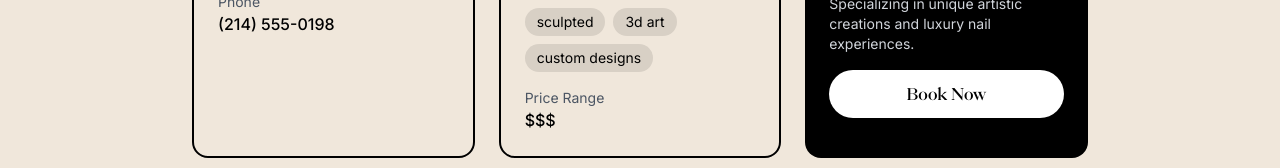
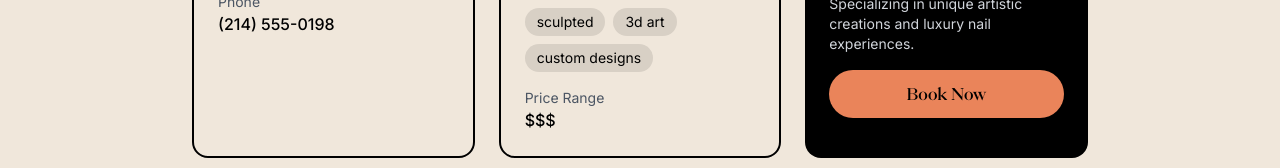
Before and after one commit to NextGenNails/nail-art-search, a Next.js app in the folder frontend/: page /artist/ariadna in a window 1280 px wide. Shown: the part 454-622 px from the top of the page. Built offline with nearby package versions, Linux system fonts and the light colour scheme; no server answers; the database is empty.

Commit message:
changed "book now" button color

```diff
--- a/frontend/pages/artist/[artistId].tsx
+++ b/frontend/pages/artist/[artistId].tsx
@@ -206,7 +206,8 @@ export default function ArtistProfile() {
                   href={vendor.booking_link}
                   target="_blank"
                   rel="noopener noreferrer"
-                  className="block w-full bg-white text-black py-3 px-4 rounded-full text-center font-medium hover:bg-gray-100 transition-colors pp-eiko"
+                  className="block w-full py-3 px-4 rounded-full text-center font-medium transition-colors pp-eiko"
+                  style={{ backgroundColor: '#ea845a', color: 'black' }}
                 >
                   Book Now
                 </a>
```
